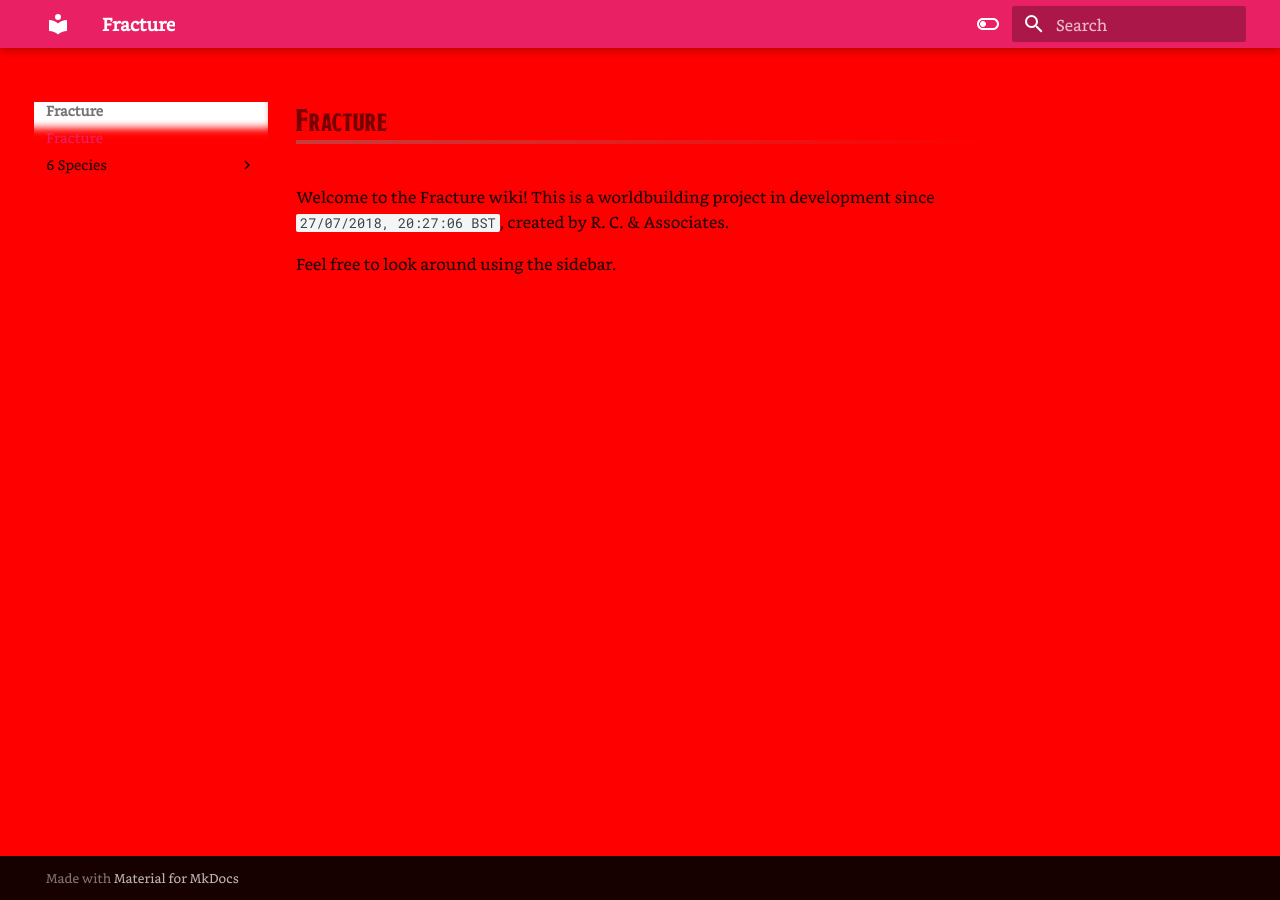
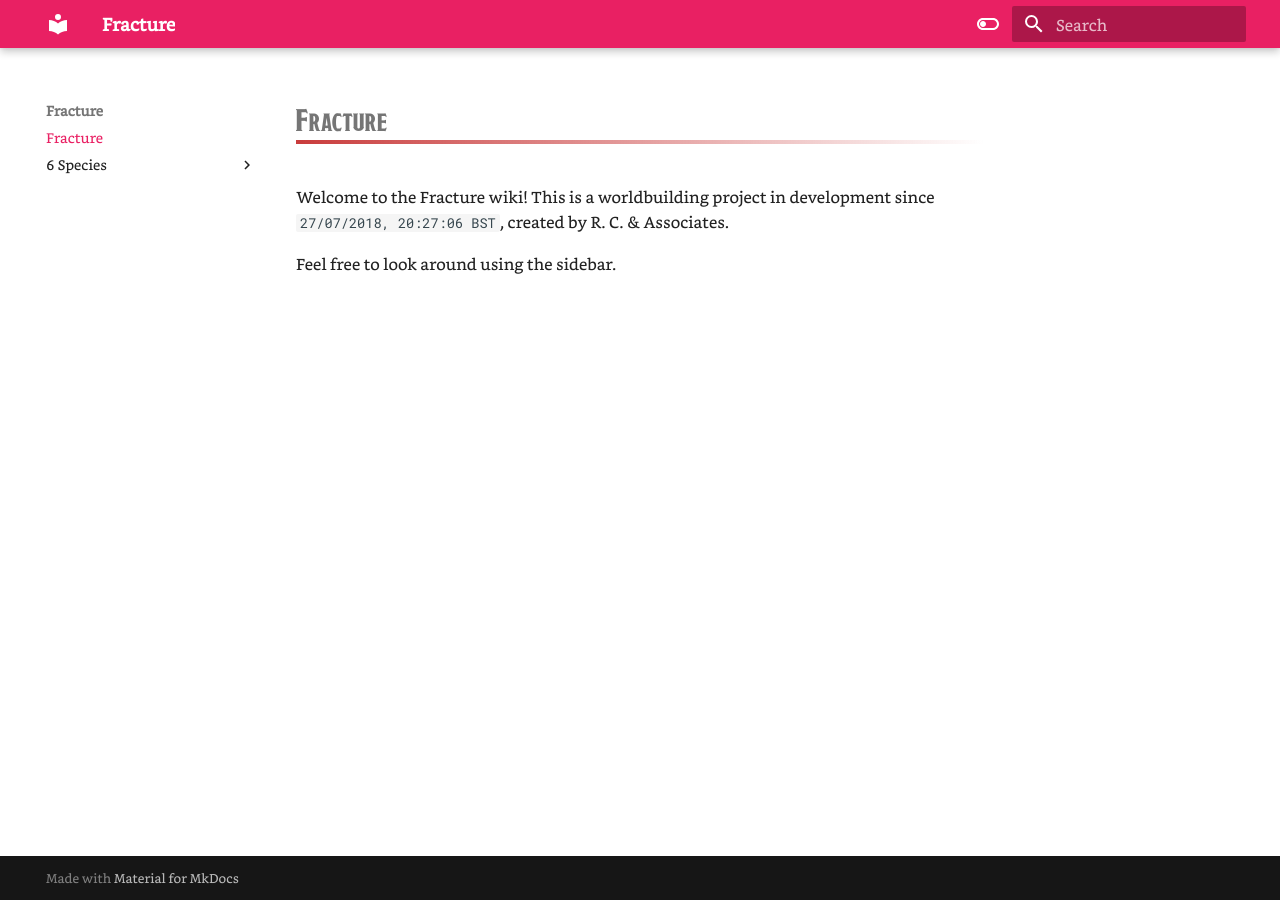
Before and after one commit to fennecpixels/FractureOnline, an MkDocs documentation site: the page built from docs/index.md, in a window 1280 px wide. Built offline with MkDocs 1.6.1 and Material for MkDocs 9.7.7, drawn with Linux system fonts in a browser that asks for light colours.

Commit message:
Background update 3

```diff
--- a/docs/stylesheets/extra.css
+++ b/docs/stylesheets/extra.css
@@ -18,11 +18,9 @@
 
 :root {
   --md-text-font: "Bookerly";
+  --md-bg-color: #f5f0df;
 }
 
-body {
-  background-color: red;
-}
 
 /* h1 underline */
 .md-typeset h1::after{
```
